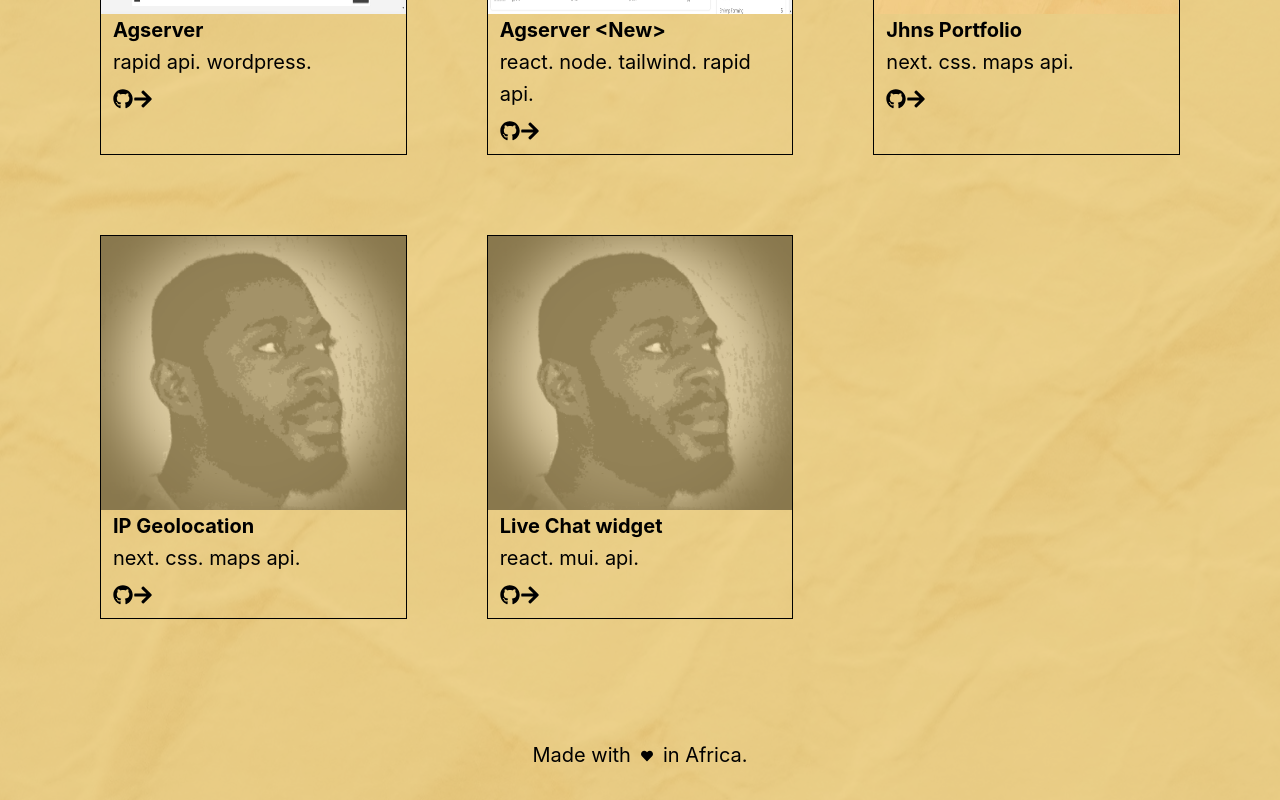
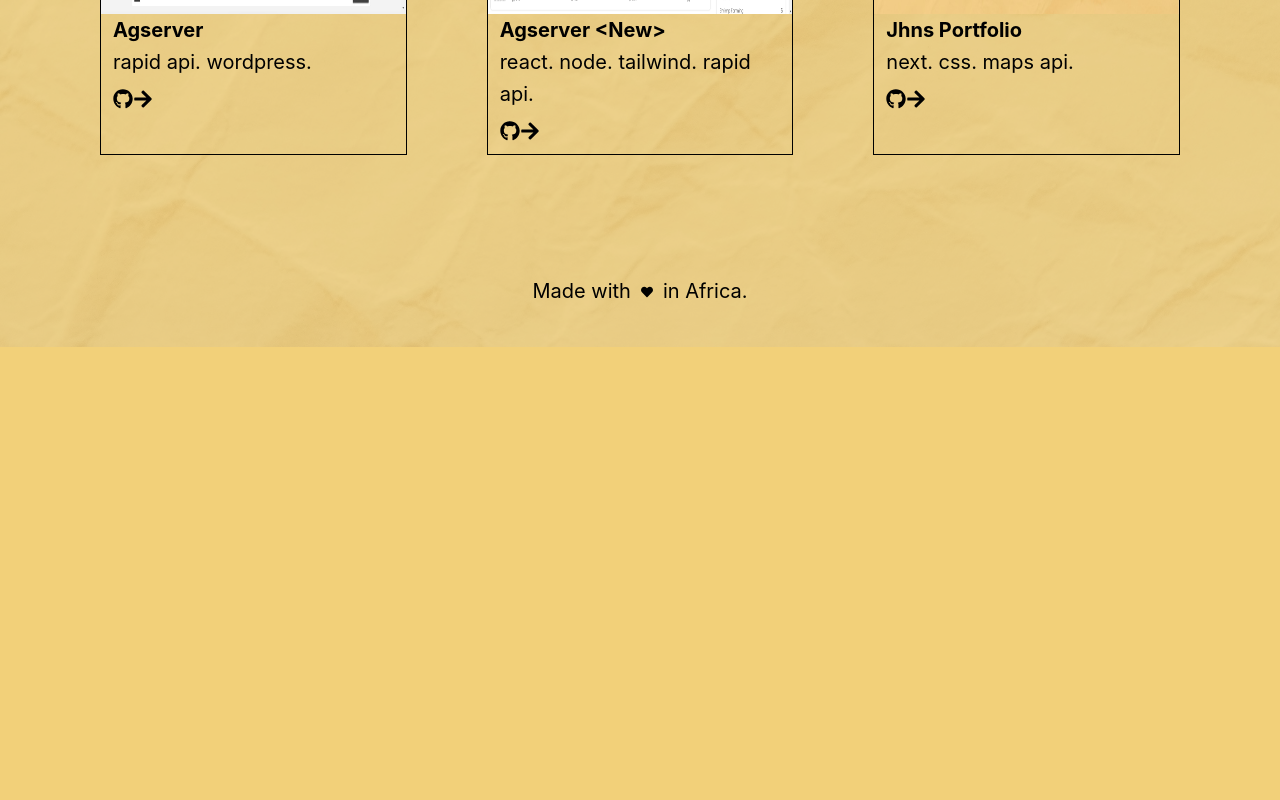
Before and after one commit to chibuzorEbede/portfolio, a Next.js app: page /projects in a window 1280 px wide. Shown: the part 556-1356 px from the top of the page. After the commit the page ends 903 px from the top, so only its background shows below. Built offline with nearby package versions, Linux system fonts and the light colour scheme; a web font is replaced by a local one.

Commit message:
edited data.js

```diff
--- a/data.js
+++ b/data.js
@@ -55,20 +55,20 @@ export const projects = [
     live: "https://jhnsc-portfolio.vercel.app/",
     image: "/images/portfolio_screenshot.png",
   },
-  {
-    id: 4,
-    title: "IP Geolocation",
-    stacks: ["next", "css", "maps api"],
-    source: "github.com/username/repo",
-    live: "https://thelivesite.com",
-    image: "/images/about_image.png",
-  },
-  {
-    id: 5,
-    title: "Live Chat widget",
-    stacks: ["react", "mui", "api"],
-    source: "github.com/username/repo",
-    live: "https://thelivesite.com",
-    image: "/images/about_image.png",
-  },
+  // {
+  //   id: 4,
+  //   title: "IP Geolocation",
+  //   stacks: ["next", "css", "maps api"],
+  //   source: "github.com/username/repo",
+  //   live: "https://thelivesite.com",
+  //   image: "/images/about_image.png",
+  // },
+  // {
+  //   id: 5,
+  //   title: "Live Chat widget",
+  //   stacks: ["react", "mui", "api"],
+  //   source: "github.com/username/repo",
+  //   live: "https://thelivesite.com",
+  //   image: "/images/about_image.png",
+  // },
 ];
```
